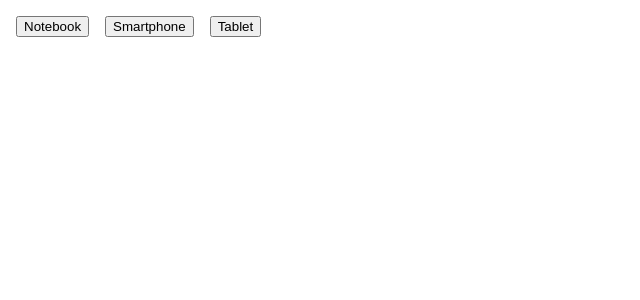
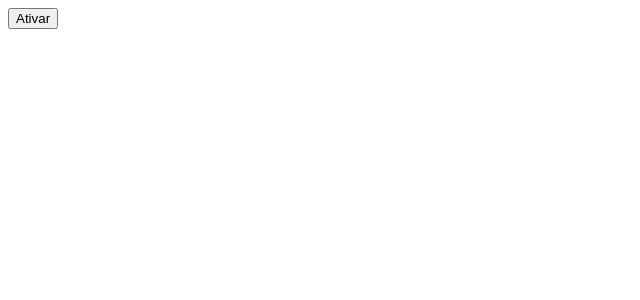
Before and after one commit to iancoel/react-studies, a React (Create React App) app: page / in a window 1280 px wide. Shown: the top 300 px of the page, without its empty margins (0-640 px from the left). Built offline with nearby package versions, Linux system fonts and the light colour scheme; the HTML template or start-up script is replaced by a standard one.

Commit message:
useEffect pre exercicio

```diff
--- a/src/App.js
+++ b/src/App.js
@@ -1,34 +1,14 @@
 import React from 'react';
-import Produtos from './Produtos';
+import Produto from './Produto.js';
 
 const App = () => {
-  const [dados, setDados] = React.useState(null);
-  const [carregando, setCarregando] = React.useState(null);
-
-  async function handleClick(event) {
-    setCarregando(true);
-    const response = await fetch(
-      `https://ranekapi.origamid.dev/json/api/produto/${event.target.innerText.toLowerCase()}`,
-    );
-    const json = await response.json();
-    setDados(json);
-    setCarregando(false);
-  }
+  const [ativo, setAtivo] = React.useState(false);
 
   return (
-    <div>
-      <button style={{ margin: '.5rem' }} onClick={handleClick}>
-        Notebook
-      </button>
-      <button style={{ margin: '.5rem' }} onClick={handleClick}>
-        Smartphone
-      </button>
-      <button style={{ margin: '.5rem' }} onClick={handleClick}>
-        Tablet
-      </button>
-      {carregando && <p>Carregando...</p>}
-      {!carregando && dados && <Produtos dados={dados} />}
-    </div>
+    <>
+      {ativo && <Produto />}
+      <button onClick={() => setAtivo(!ativo)}>Ativar</button>
+    </>
   );
 };
 
--- /dev/null
+++ b/src/Produto.js
@@ -0,0 +1,22 @@
+import React from 'react';
+
+const Produto = () => {
+  React.useEffect(() => {
+    function handleScroll(event) {
+      console.log(event);
+    }
+    window.addEventListener('scroll', handleScroll);
+
+    return () => {
+      window.removeEventListener('scroll', handleScroll);
+    };
+  }, []);
+
+  return (
+    <div style={{ height: '200vh' }}>
+      <p>Meu produto</p>
+    </div>
+  );
+};
+
+export default Produto;
```
Also changed, not shown: src/aulasCompletadas/ExercicioUseState2.js (added, +35 -0 lines), src/aulasCompletadas/ExercicioUseState1.js (renamed from src/Produtos.js).
